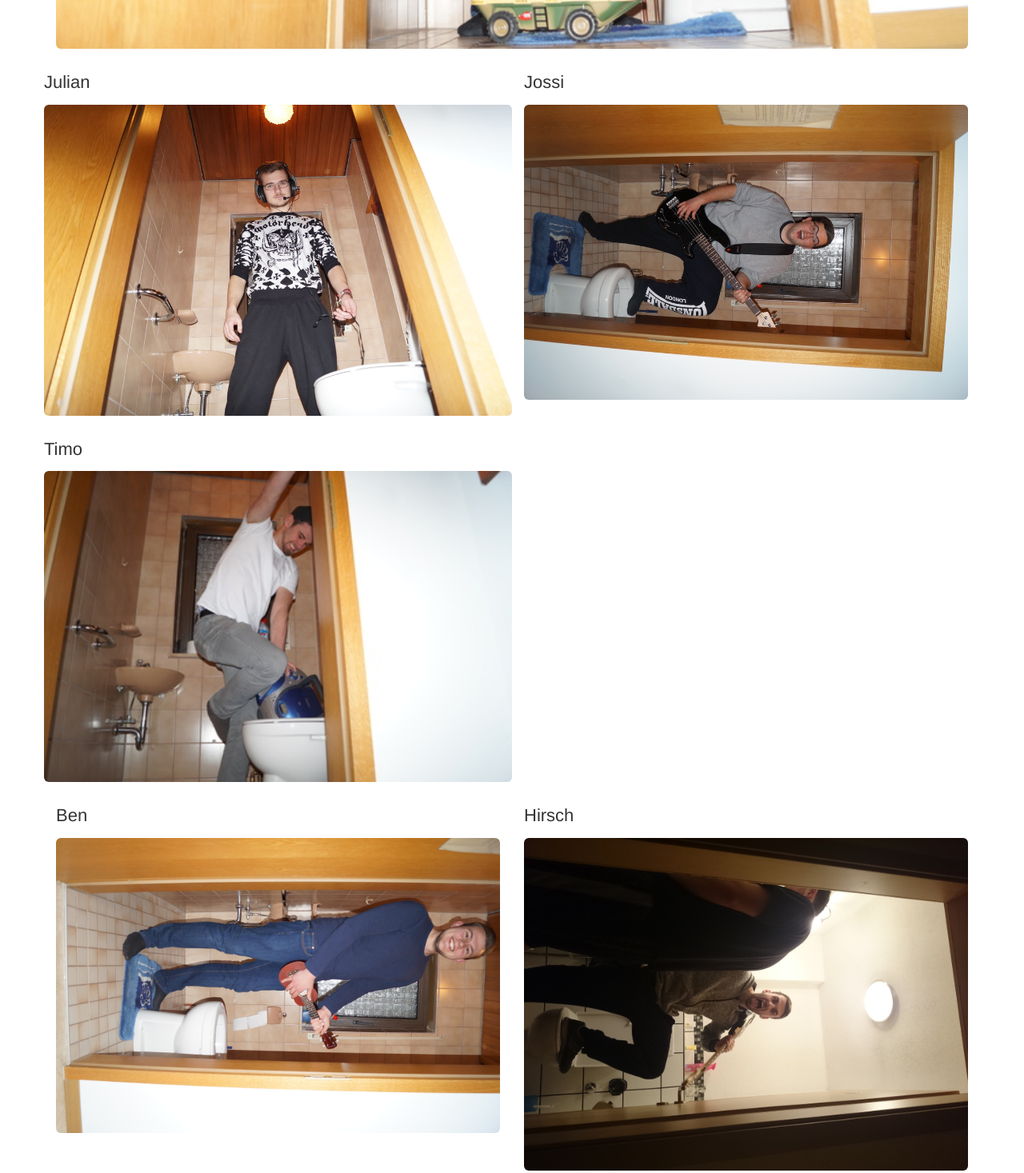
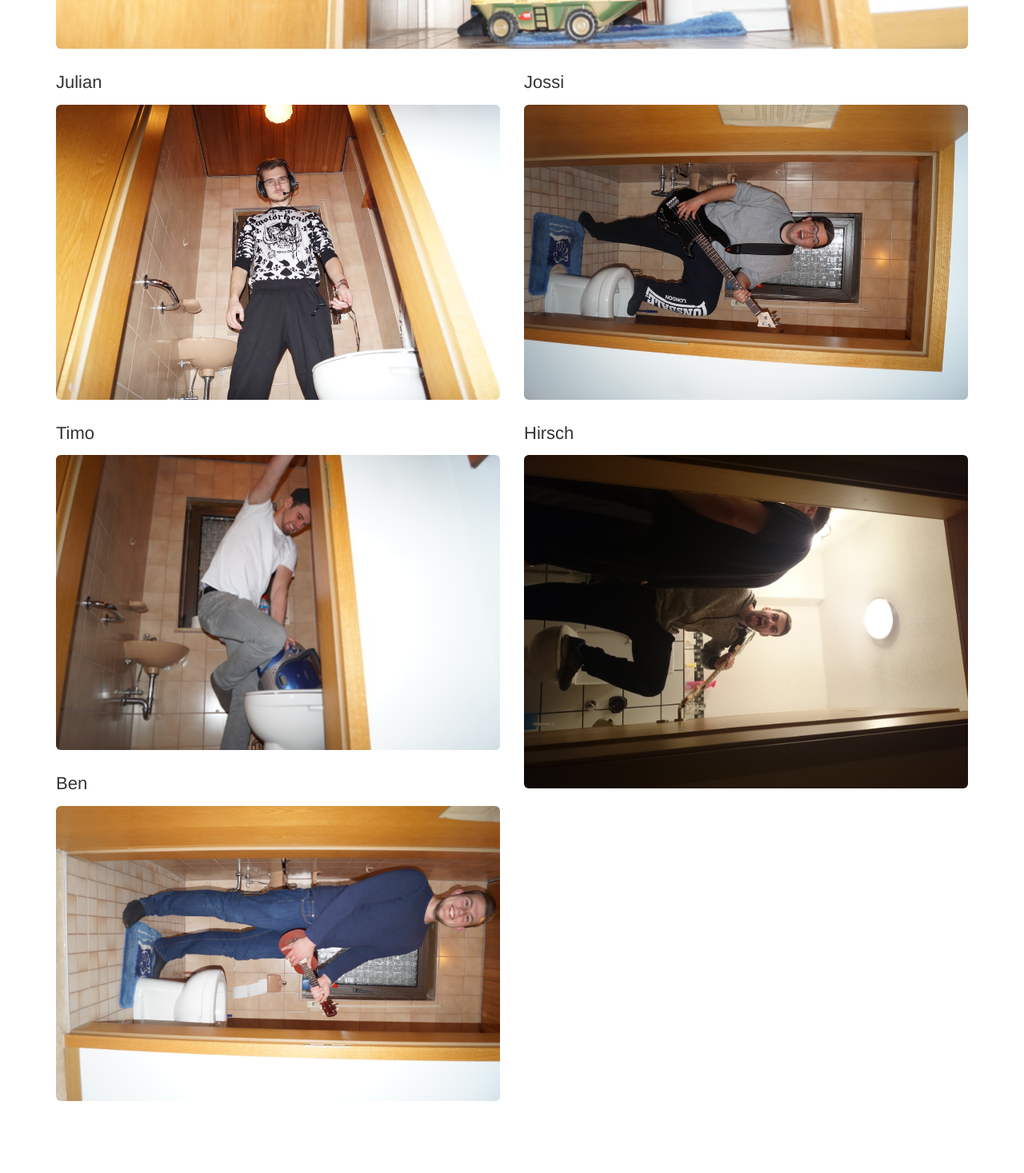
Before and after one commit to SaveTheThunderbox/savethethunderbox.github.io, a plain HTML site: page index.html in a window 1280 px wide. Shown: the part 2220-3687 px from the top of the page at 80% size. Drawn offline with Linux system fonts and the light colour scheme; a web font is replaced by a local one.

Commit message:
Bilder besser anordnen

```diff
--- a/index.html
+++ b/index.html
@@ -82,31 +82,26 @@
   <!-- Reihe 2 -->
   <div class="row">
     <div class="col-sm-6">
-    <!-- Reihe 2 Unterreihe 1-->
-    <div class="row">
-      <h4>Julian</h4>
-      <img src="pic/julianComp.jpg" width="100%" alt="Julian" class="img-rounded">
-    </div>
-    <!-- Reihe 2 Unterreihe 2-->
-    <div class="row"><h4>Timo</h4>
-      <img src="pic/timoComp.jpg" width="100%" alt="Timo" class="img-rounded">
-    </div>
-      <!--
-      <div class="col-sm-6"><h4>Hirsch</h4>
-      <img src="pic/hirschComp.jpg" width="100%" alt="Hirsch" class="img-rounded">
-      </div>
-      -->
+      <!-- Reihe 2 Unterreihe 1-->
+      <div class="row"><div class="col-sm-12"><h4>Julian</h4>
+        <img src="pic/julianComp.jpg" width="100%" alt="Julian" class="img-rounded">
+      </div></div>
+      <!-- Reihe 2 Unterreihe 2-->
+      <div class="row"><div class="col-sm-12"><h4>Timo</h4>
+        <img src="pic/timoComp.jpg" width="100%" alt="Timo" class="img-rounded">
+      </div></div>
+      <!-- Unterreihe 3 -->
+      <div class="row"><div class="col-sm-12"><h4>Ben</h4>
+          <img src="pic/benComp.jpg" width="100%" alt="Ben" class="img-rounded">
+      </div></div>
     </div> <!-- Ende Unterreihen auf der linken Seite, Beginn Rechte Seite Reihe 2-->
-  <div class="col-sm-6"><h4>Jossi</h4>
-    <img src="pic/josiComp.jpg" width="100%" alt="Josi" class="img-rounded">
-    </div>
-  </div>
-  <div class="row">
-  <div class="col-sm-6"><h4>Ben</h4>
-    <img src="pic/benComp.jpg" width="100%" alt="Josi" class="img-rounded">
-    </div>
-    <div class="col-sm-6"><h4>Hirsch</h4>
-    <img src="pic/hirschComp.jpg" width="100%" alt="Josi" class="img-rounded">
+    <div class="col-sm-6">
+      <div class="row"><div class="col-sm-12"><h4>Jossi</h4>
+        <img src="pic/josiComp.jpg" width="100%" alt="Jossi" class="img-rounded">
+      </div></div>
+      <div class="row"><div class="col-sm-12"><h4>Hirsch</h4>
+        <img src="pic/hirschComp.jpg" width="100%" alt="Hirsch" class="img-rounded">
+      </div></div>
     </div>
   </div>
 </div>
```
